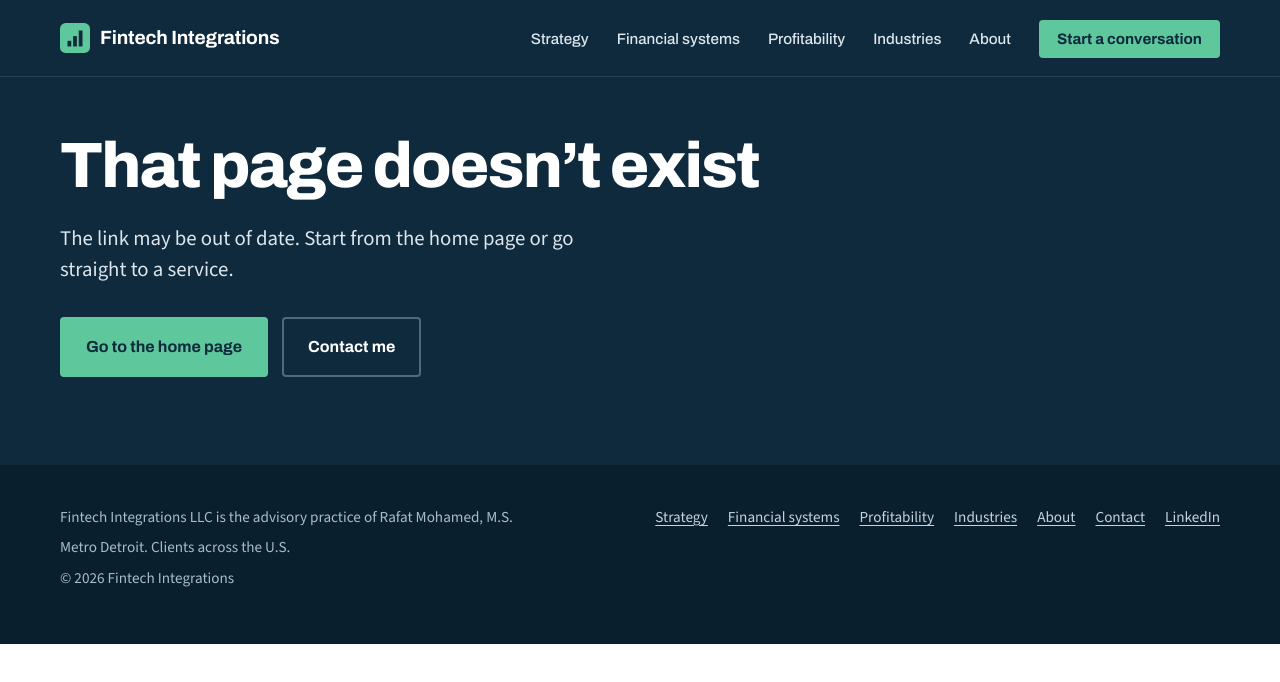
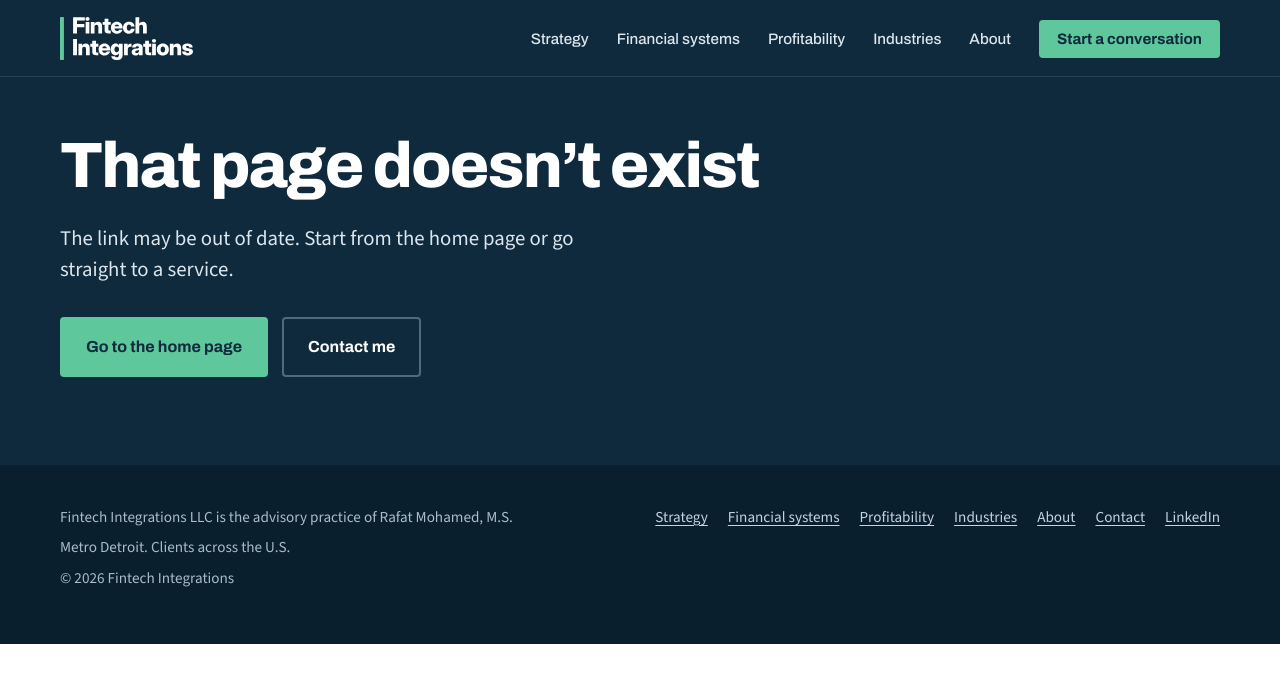
Before and after one commit to rmohamed-Fintech/fintechintegration, a plain HTML site: page 404.html in a window 1280 px wide. Drawn offline with nearby package versions, Linux system fonts and the light colour scheme.

Commit message:
Add stacked wordmark logo, favicon, and social image
Co-Authored-By: Claude Opus 5.5 <noreply@anthropic.com>
Claude-Session: https://claude.ai/code/session_01RZJ7UAbf3P4UsCpaqGCCzD

```diff
--- a/404.html
+++ b/404.html
@@ -14,6 +14,7 @@
 <meta property="og:image" content="https://fintechintegration.com/assets/og-image.png">
 <meta name="twitter:card" content="summary_large_image">
 <link rel="icon" href="/assets/favicon.svg" type="image/svg+xml">
+<link rel="apple-touch-icon" href="/assets/apple-touch-icon.png">
 <meta name="theme-color" content="#0F2A3D">
 <link rel="preconnect" href="https://fonts.googleapis.com">
 <link rel="preconnect" href="https://fonts.gstatic.com" crossorigin>
@@ -25,9 +26,8 @@
 
 <header class="site-header">
   <div class="wrap">
-    <a class="brand" href="/" aria-label="Fintech Integrations home">
-      <svg viewBox="0 0 32 32" aria-hidden="true"><rect width="32" height="32" rx="6" fill="#5FC79C"/><rect x="8" y="19" width="4" height="6" fill="#0F2A3D"/><rect x="14" y="14" width="4" height="11" fill="#0F2A3D"/><rect x="20" y="8" width="4" height="17" fill="#0F2A3D"/></svg>
-      Fintech Integrations
+    <a class="brand" href="/">
+      <img src="/assets/logo-white.svg" alt="Fintech Integrations home" width="133" height="43">
     </a>
     <button class="nav-toggle" type="button" aria-expanded="false" aria-controls="site-nav">Menu</button>
     <nav class="site-nav" id="site-nav" aria-label="Main">
--- a/assets/styles.css
+++ b/assets/styles.css
@@ -66,7 +66,7 @@ p { margin: 0 0 1em; }
 .site-header .wrap { min-height: 76px; display: flex; flex-wrap: wrap; align-items: center; justify-content: space-between; gap: 16px; }
 .brand { display: flex; align-items: center; gap: 10px; color: #fff; text-decoration: none; font-family: var(--head); font-weight: 700; font-size: 1.2rem; letter-spacing: -0.01em; }
 .brand:hover { color: #fff; }
-.brand svg { width: 30px; height: 30px; flex: none; }
+.brand img { height: 43px; width: auto; display: block; }
 .nav-toggle { display: none; font-family: var(--head); font-weight: 600; font-size: 0.95rem; color: #fff; background: none; border: 1px solid var(--navy-line); border-radius: 4px; padding: 9px 14px; cursor: pointer; min-height: 44px; }
 .site-nav ul { list-style: none; margin: 0; padding: 0; display: flex; flex-wrap: wrap; align-items: center; gap: 28px; }
 .site-nav a { font-family: var(--head); font-size: 0.95rem; font-weight: 500; color: var(--on-navy); text-decoration: none; }
```
Also changed, not shown: about/index.html (+3 -3 lines), contact/index.html (+3 -3 lines), index.html (+3 -3 lines), industries/index.html (+3 -3 lines), services/financial-systems/index.html (+3 -3 lines), services/profitability-ebitda/index.html (+3 -3 lines), services/strategy-growth/index.html (+3 -3 lines), assets/apple-touch-icon.png (added), assets/favicon.svg, assets/logo-navy.svg (added), assets/logo-white.svg (added), assets/og-image.png.
